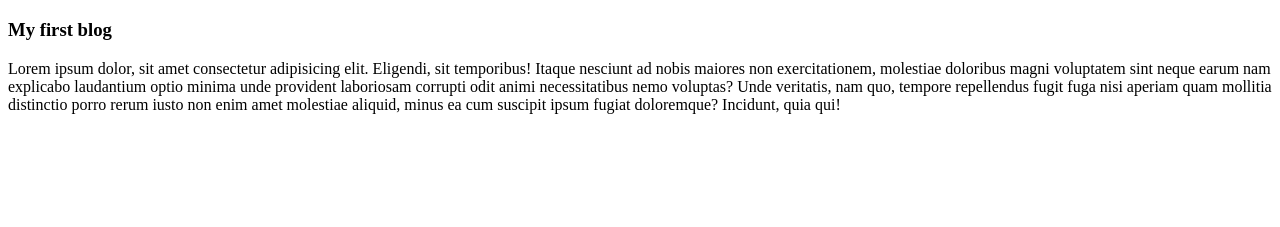
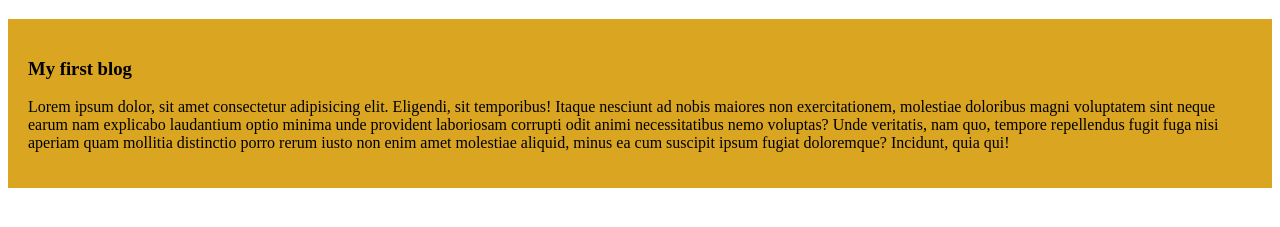
Before and after one commit to sajibshikder1/my-test-repo, a plain HTML site: page index.html in a window 1280 px wide. Shown: the part 61-288 px from the top of the page. Drawn offline with Linux system fonts and the light colour scheme.

Commit message:
added-bg

```diff
--- a/index.html
+++ b/index.html
@@ -11,7 +11,7 @@
     <h1>Welcome To My Website</h1>
   </header>
 
-  <div>
+  <div style="background-color: goldenrod;padding: 20px;">
     <h3>My first blog</h3>
     <p>Lorem ipsum dolor, sit amet consectetur adipisicing elit. Eligendi, sit temporibus! Itaque nesciunt ad nobis maiores non exercitationem, molestiae doloribus magni voluptatem sint neque earum nam explicabo laudantium optio minima unde provident laboriosam corrupti odit animi necessitatibus nemo voluptas? Unde veritatis, nam quo, tempore repellendus fugit fuga nisi aperiam quam mollitia distinctio porro rerum iusto non enim amet molestiae aliquid, minus ea cum suscipit ipsum fugiat doloremque? Incidunt, quia qui!</p>
   </div>
```
